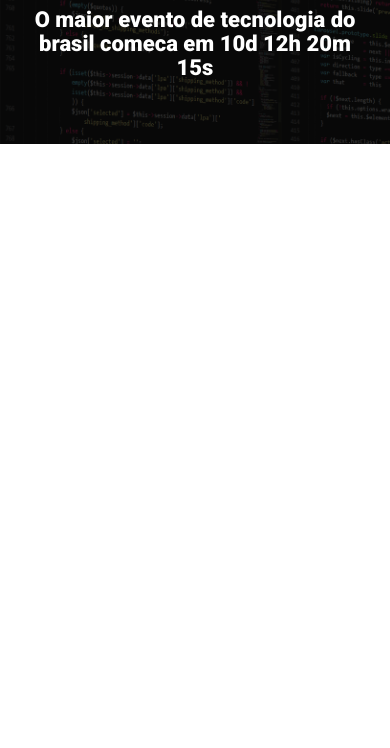
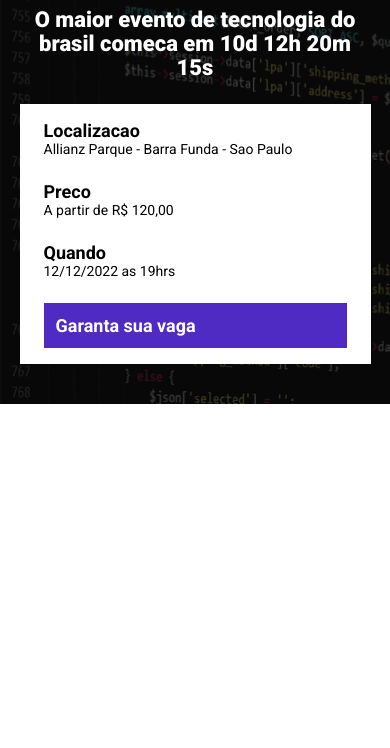
Before and after one commit to GuilhermeMurata/ebac_tech_talks, a website built with Parcel: page src/index.html in a window 390 px wide. Shown: the part 96-844 px from the top of the page. Built offline with nearby package versions, Linux system fonts and the light colour scheme.

Commit message:
Add infos-bar & responsible portability

```diff
--- a/src/index.html
+++ b/src/index.html
@@ -18,6 +18,25 @@
             <p class="hero__text">
                 O maior evento de tecnologia do brasil comeca em 10d 12h 20m 15s
             </p>
+            <div class="infos-bar">
+                <ul class="infos-bar__infos">
+                    <li class="infos-bar__infos__item">
+                        <b>Localizacao</b>
+                        Allianz Parque - Barra Funda - Sao Paulo
+                    </li>
+                    <li class="infos-bar__infos__item">
+                        <b>Preco</b>
+                        A partir de R$ 120,00
+                    </li>
+                    <li class="infos-bar__infos__item">
+                        <b>Quando</b>
+                        12/12/2022 as 19hrs
+                    </li>
+                </ul>
+                <a href="#" class="button button--primary">
+                    Garanta sua vaga
+                </a>
+            </div>
         </div>
     </header>
 </body>
--- /dev/null
+++ b/src/styles/components/_buttons.scss
@@ -0,0 +1,24 @@
+.button {
+    padding: 12px;
+    font-size: 18px;
+    font-weight: bold;
+    text-decoration: none;
+    text-align: center;
+    white-space: nowrap;
+
+    &--primary {
+        color: #fff;
+        background-color: #4F2AC3;
+    }
+
+    @media (max-width: 640px) {
+        display: flex;
+        width: 100%;
+        align-items: center;
+    }
+
+    @media (max-width: 1024px) {
+        display: flex;
+        align-items: center;
+    }
+}
--- /dev/null
+++ b/src/styles/components/_infos_bar.scss
@@ -0,0 +1,40 @@
+.infos-bar {
+    padding: 16px 24px;
+    background-color: #fff;
+    display: flex;
+    justify-content: space-between;
+
+    &__infos {
+        display: flex;
+        gap: 40px;
+
+        &__item {
+            font-size: 14px;
+            color: #000;
+
+            b {
+                color: #000;
+                font-size: 18px;
+                display: block;
+            }
+        }
+    }
+
+    @media (max-width: 640px) {
+        display: block;
+
+        &__infos {
+            display: block;
+
+            &__item {
+                margin-bottom: 24px;
+            }
+        }
+    }
+
+    @media (max-width: 1024px) {
+        &__infos {
+            gap: 16px;
+        }
+    }
+}
--- a/src/styles/main.scss
+++ b/src/styles/main.scss
@@ -1,4 +1,6 @@
 @use 'hero';
+@use 'components/infos_bar';
+@use 'components/buttons';
 
 * {
     margin: 0;
@@ -6,6 +8,7 @@
     box-sizing: border-box;
     font-family: Roboto, sans-serif;
     color: #fff;
+    list-style: none;
 }
 
 .container {
```
